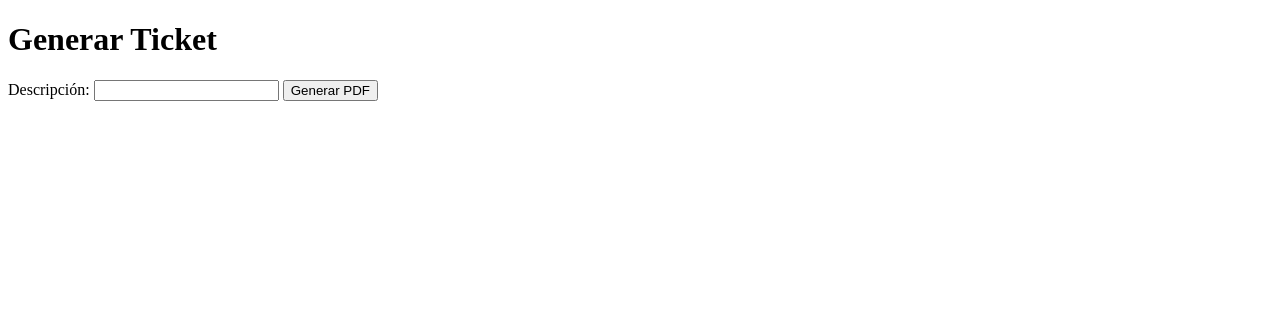
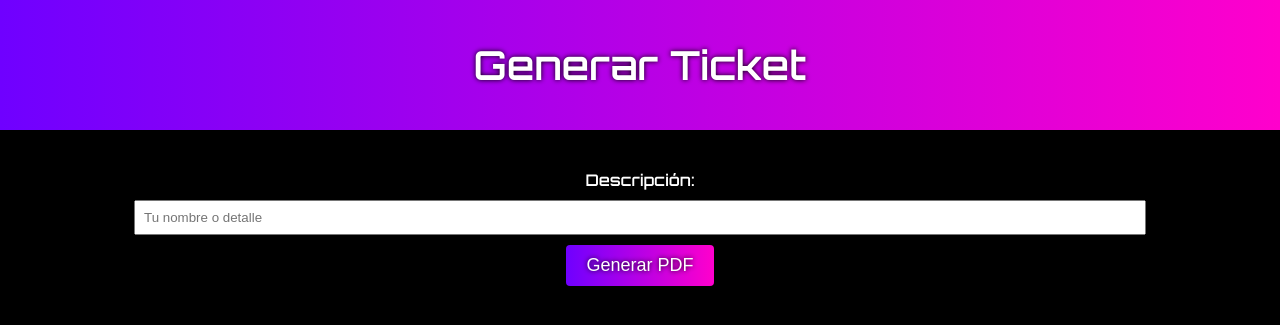
Before and after one commit to A-bosss/qr-ticket-api, a Flask app: page /form in a window 1280 px wide. Shown: the top 325 px of the page. Run offline with Flask 3, Linux system fonts and the light colour scheme.

Commit message:
Actualizar form.html: aplicar estilo rave y form action

```diff
--- a/templates/form.html
+++ b/templates/form.html
@@ -3,13 +3,22 @@
 <head>
   <meta charset="UTF-8">
   <title>Generar Ticket - Electric Wave</title>
+  <link rel="stylesheet" href="{{ url_for('static', filename='style.css') }}">
 </head>
 <body>
-  <h1>Generar Ticket</h1>
-  <form action="/tickets" method="post">
-    <label for="descripcion">Descripción:</label>
-    <input type="text" id="descripcion" name="descripcion" required>
-    <button type="submit">Generar PDF</button>
-  </form>
+  <header>
+    <h1>Generar Ticket</h1>
+  </header>
+  <section>
+    <form action="/tickets" method="post">
+      <label for="descripcion">Descripción:</label><br>
+      <input
+        type="text" id="descripcion" name="descripcion"
+        placeholder="Tu nombre o detalle" required
+        style="padding:8px; width:80%; margin:10px 0;"
+      ><br>
+      <button class="btn" type="submit">Generar PDF</button>
+    </form>
+  </section>
 </body>
 </html>
```
